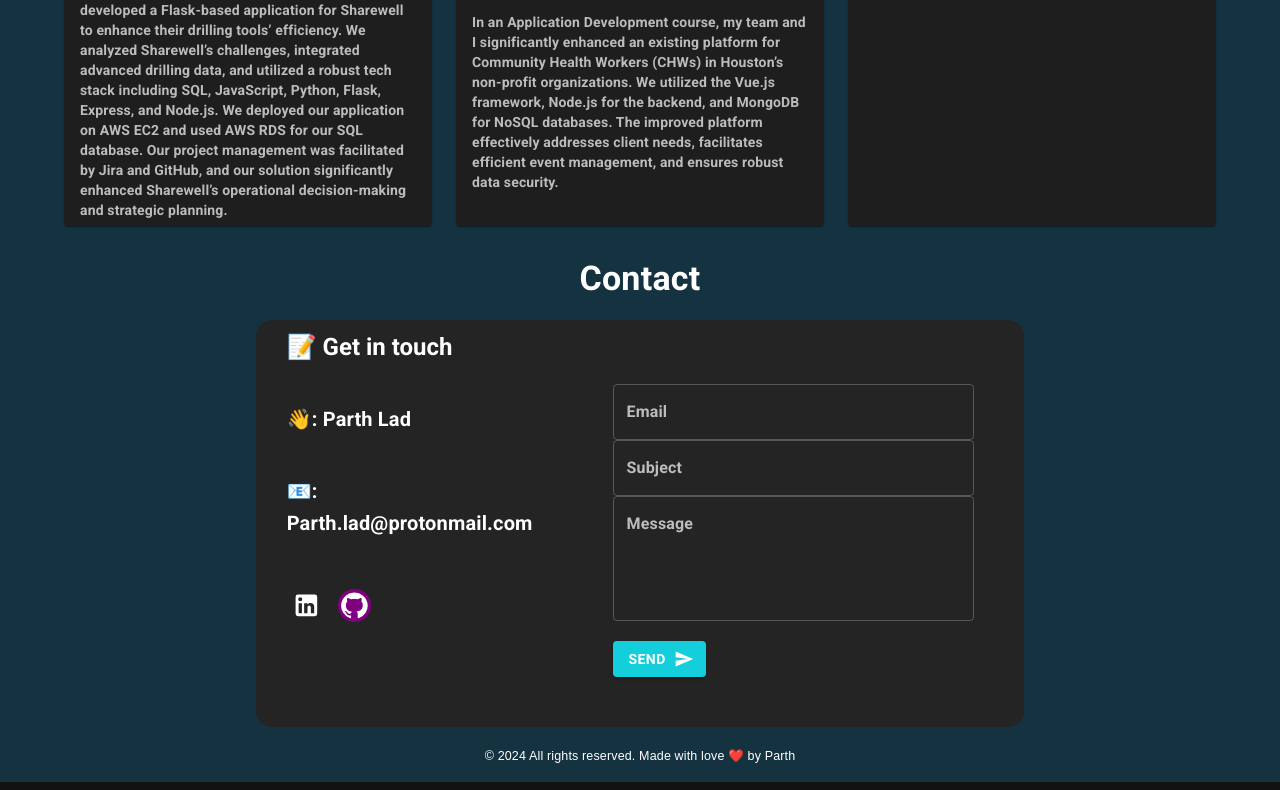
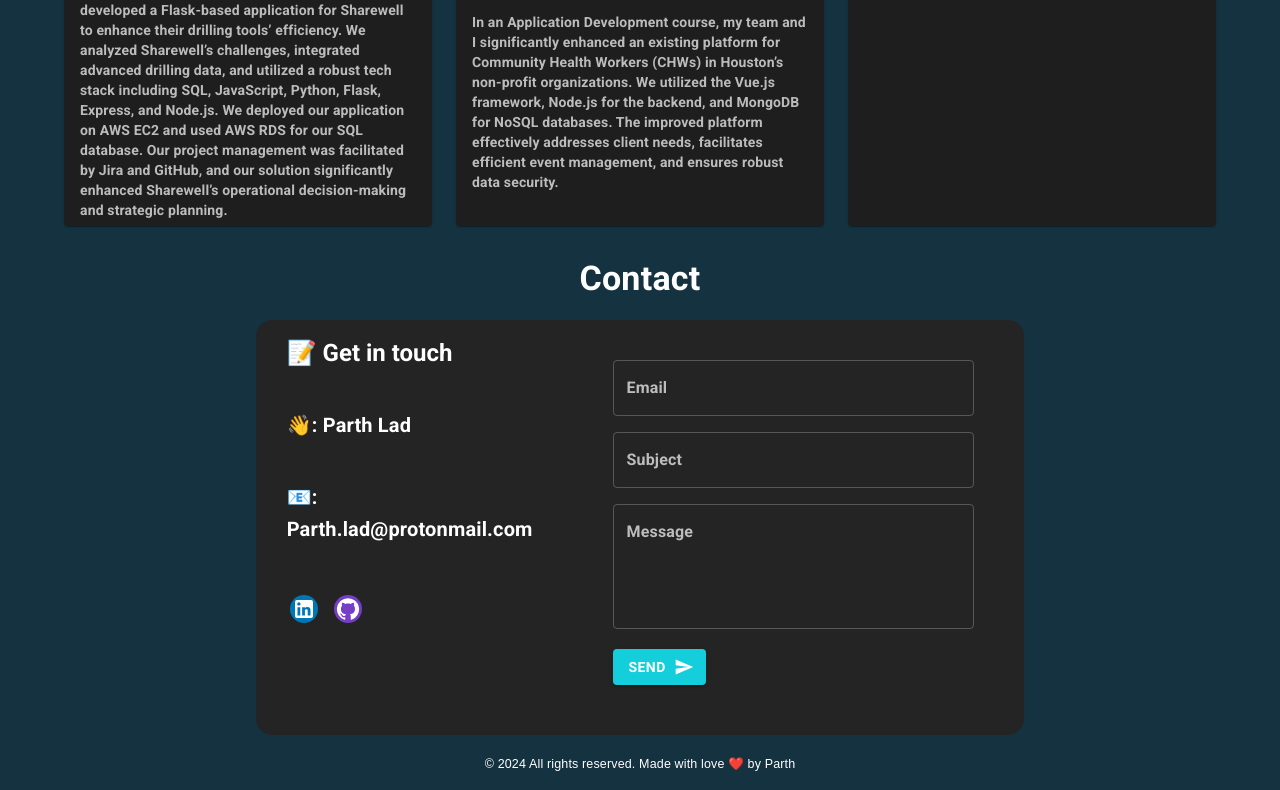
Before and after one commit to ParthKLad/web-portfolio, a React (Create React App) app: page / in a window 1280 px wide. Shown: the part 2059-2849 px from the top of the page. Built offline with nearby package versions, Linux system fonts and the light colour scheme.

Commit message:
fixed form styleing and etc

```diff
--- a/src/components/Contacts.js
+++ b/src/components/Contacts.js
@@ -168,32 +168,36 @@ useEffect(() => {
             marginLeft: '-7px'
           }}>
             <IconButton onClick={() => window.open('https://www.linkedin.com/in/parthlad01/')} sx={{
-          backgroundColor: theme.palette.mode === 'dark' ? 'darkModeBackgroundColor' : '#0966C2', // Adjust for dark mode
-          fontSize: '1.8rem',
-          '@media (max-width:600px)': { fontSize: '1.5rem' },
+          backgroundColor: '#0077B5', // LinkedIn blue for all modes
+          color: 'white', // White icon color for contrast
+          padding: '2px', // Reduce the padding to shrink the circle size
+          fontSize: '1.5rem', // Increase the icon size to make it slightly larger
+          '@media (max-width:600px)': { fontSize: '1.5rem' }, // Adjust for mobile sizes
           '&:hover': {
-            backgroundColor: theme.palette.mode === 'dark' ? 'darkModeHoverBackgroundColor' : 'darkpurple', // Adjust hover color for dark mode
+            backgroundColor: '#005582', // A slightly darker shade of LinkedIn blue for hover
           },
-          padding: '2px',
-          color: theme.palette.mode === 'dark' ? 'darkModeIconColor' : 'lightModeIconColor', // Adjust icon color if needed
         }}>
           <LinkedInIcon sx={{ fontSize: 'inherit' }} />
         </IconButton>
-            <IconButton onClick={() => window.open('https://github.com/parthlad9')} sx={{
-              backgroundColor: 'purple',
-              color: 'white',
-              fontSize: '1.8rem',
-              '@media (max-width:600px)': { fontSize: '1.5rem' },
-              '&:hover': { backgroundColor: 'darkpurple' },
-              padding: '2px'
-            }}>
-              <GitHubIcon sx={{ fontSize: 'inherit' }} />
-            </IconButton>
+        <IconButton onClick={() => window.open('https://github.com/parthlad9')} sx={{
+          backgroundColor: '#763EC6', // Custom purple
+          color: 'white', // Set GitHub icon color to white for visibility
+          padding: '2px', // Reduce the padding to shrink the circle size
+          fontSize: '1.5rem', // Make it smaller
+          '@media (max-width:600px)': { fontSize: '1.5rem' }, // Smaller for mobile
+          '&:hover': {
+            backgroundColor: theme.palette.mode === 'dark' ? '#6228A4' : '#5d28a4', // Adjust hover color for visibility, slightly darker purple
+          },
+          padding: '2px'
+        }}>
+          <GitHubIcon sx={{ fontSize: 'inherit', color: 'inherit' }} /> {/* Ensure the icon color matches the specified `color` in `sx` */}
+        </IconButton>
+
+
           </Box>
         </Box>
       </Grid>
             <Grid item xs={12} md={7}>
-            <br></br>
             <br></br>
               <Box sx={{ paddingLeft: '30px', paddingRight: '50px', paddingBottom: '50px' }}>
                 <form onSubmit={handleSubmit} method="POST" data-netlify="true">
@@ -207,6 +211,8 @@ useEffect(() => {
                     onChange={(e) => setEmail(e.target.value)}
                     error={!!errors.email}
                     helperText={errors.email}
+                    sx={{ marginBottom: '16px' }} // Add bottom margin to each TextField
+
                   />
                   <TextField
                     fullWidth
@@ -217,6 +223,7 @@ useEffect(() => {
                     onChange={(e) => setSubject(e.target.value)}
                     error={!!errors.subject}
                     helperText={errors.subject}
+                     sx={{ marginBottom: '16px' }} // Add bottom margin to each TextField
                   />
                   <TextField
                     fullWidth
```
